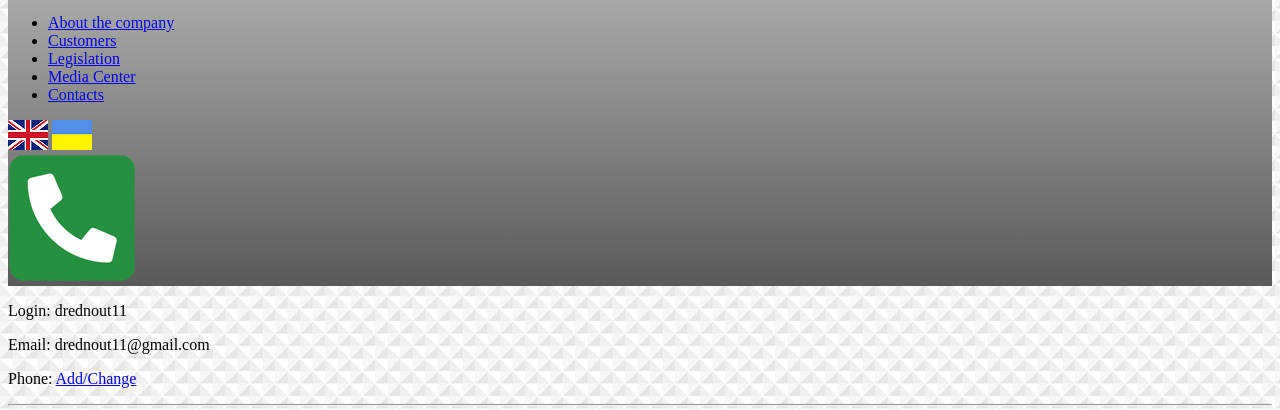
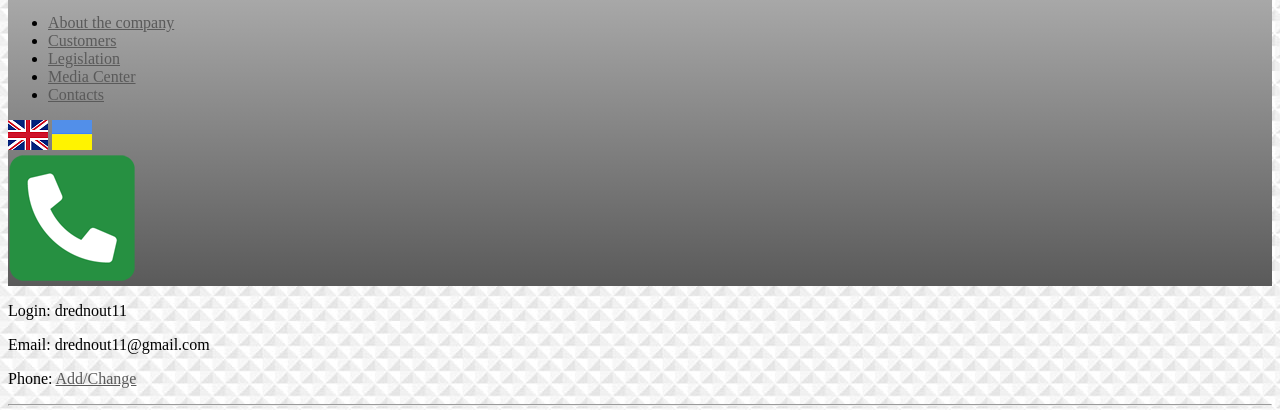
Before and after one commit to dreadnought11/ooek, a plain HTML site: page index.html in a window 1280 px wide. Shown: the part 329-739 px from the top of the page. Drawn offline with Linux system fonts and the light colour scheme.

Commit message:
First commit

```diff
--- a/CSS/style.css
+++ b/CSS/style.css
@@ -5,3 +5,7 @@ body {
 header {
   background-image: linear-gradient(#fff, #5a5a5a);
 }
+
+a {
+  color: #5a5a5a;
+}
--- a/index.html
+++ b/index.html
@@ -4,7 +4,7 @@
     <meta charset="UTF-8">
     <meta name="viewport" content="width=device-width, initial-scale=1.0">
     <link rel="stylesheet" href="CSS/style.css">
-    <title>Main menu</title>
+    <title>OOEK</title>
 </head>
 <body>
     <header>
```
